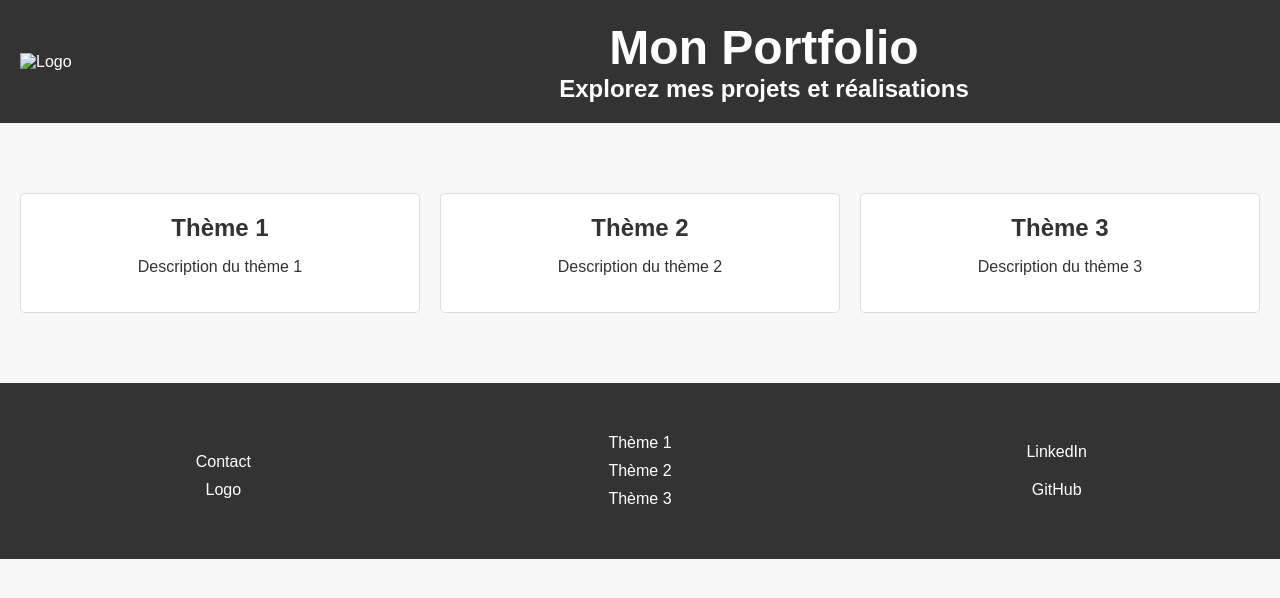
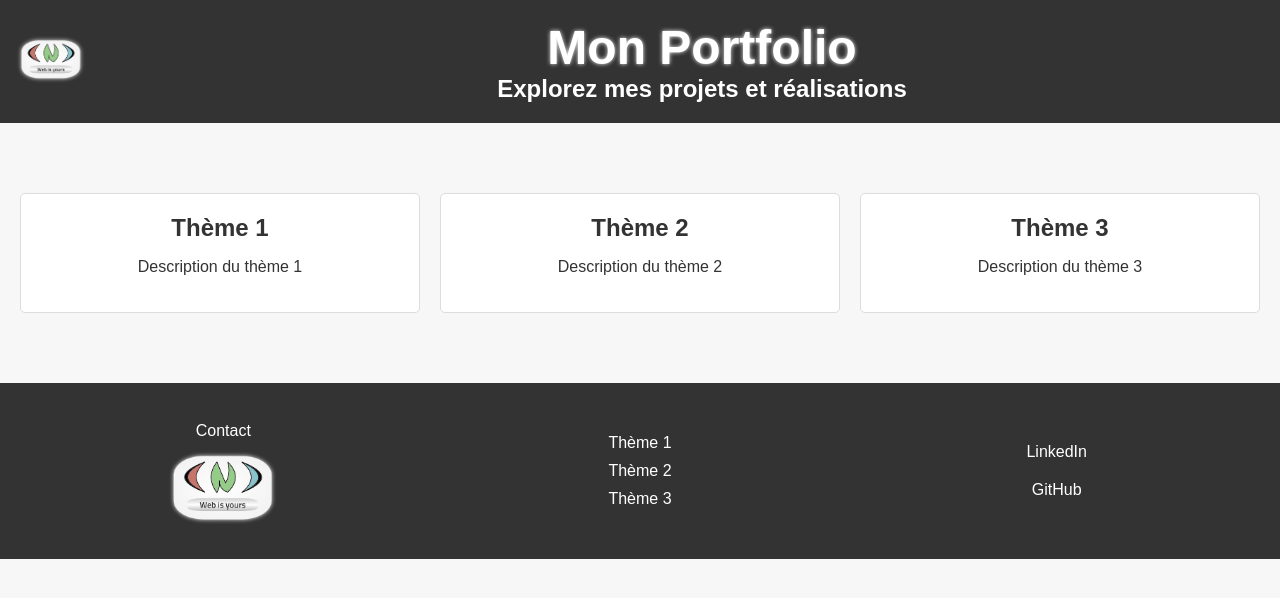
Before and after one commit to Poca23/portfolio2.0, a plain HTML site: page index.html in a window 1280 px wide. Drawn offline with Linux system fonts and the light colour scheme.

Commit message:
mv style portfolio2.0 add img logo - portfolio2.0

```diff
--- a/index.html
+++ b/index.html
@@ -3,13 +3,14 @@
 <head>
   <meta charset="UTF-8">
   <meta name="viewport" content="width=device-width, initial-scale=1.0">
+  <link rel="icon" type="image/x-icon" href="assets/CND-removebg-preview.ico">
   <title>Portfolio</title>
   <link rel="stylesheet" href="styles.css">
 </head>
 <body>
   <header>
     <div class="logo">
-      <img src="logo-placeholder.png" alt="Logo" />
+      <img src="assets/Logo-CND-Final-removebg-preview.png" alt="Logo" />
     </div>
     <div class="header-text">
       <h1>Mon Portfolio</h1>
@@ -35,8 +36,10 @@
   <footer>
     <div class="footer-left">
       <a href="#contact">Contact</a>
-      <div class="logo-placeholder">Logo</div>
-    </div>
+      <div class="logo-footer">
+        <img src="assets/Logo-CND-Final-removebg-preview.png" alt="Logo" />
+      </div>
+      </div>
     <div class="footer-center">
       <ul>
         <li><a href="#theme1">Thème 1</a></li>
--- a/styles.css
+++ b/styles.css
@@ -19,12 +19,14 @@ header {
 }
 
 .logo {
-  flex: 0 0 20%; /* Le logo occupe 20% du header */
+  flex: 0 0 10%; /* Le logo occupe 10% du header */
 }
 
 .logo img {
-  max-width: 100%; /* Assure que l'image du logo s'adapte */
+  max-width: 50%; /* Assure que l'image du logo s'adapte */
+  object-fit: cover;
   height: auto;
+  filter: drop-shadow(0 0 2px #f1f1f1);
 }
 
 .header-text {
@@ -35,6 +37,7 @@ header {
 h1 {
   margin: 0;
   font-size: 3rem; /* Taille du titre principale */
+  filter: drop-shadow(0 0 2px #f1f1f1);
 }
 
 h2 {
@@ -71,6 +74,20 @@ footer {
   padding: 15px; /* Plus d'espace autour */
   background-color: #333;
   color: white;
+}
+
+body > footer > div.footer-left > div {
+  max-width: 100%; /* Assure que l'image du logo s'adapte */
+  text-align: center;
+  object-fit: cover;
+  height: auto;
+}
+
+.logo-footer img {
+  max-width: 25%; /* Assure que l'image du logo s'adapte */
+  object-fit: cover;
+  height: auto;
+  filter: drop-shadow(0 0 2px #f1f1f1);
 }
 
 .footer-left,
@@ -115,6 +132,12 @@ footer {
     margin-bottom: 20px; /* Espace entre le logo et le texte */
   }
 
+  .logo img {
+    max-width: 50%; /* Assure que l'image du logo s'adapte */
+    object-fit: cover;
+    height: auto;
+  }
+
   h1 {
     font-size: 2.5rem; /* Taille du titre réduite sur petit écran */
   }
@@ -147,7 +170,8 @@ footer {
     h2 {
       font-size: 1rem; /* Réduit la taille de la phrase d'accroche */
     }
-  }  footer {
+  }
+  footer {
     flex-direction: column; /* Les blocs passent à la verticale */
     align-items: center; /* Centre tous les blocs */
   }
```
Also changed, not shown: assets/CND-removebg-preview.ico (added), assets/Logo-CND-Final-removebg-preview.png (added), 1 other file.
